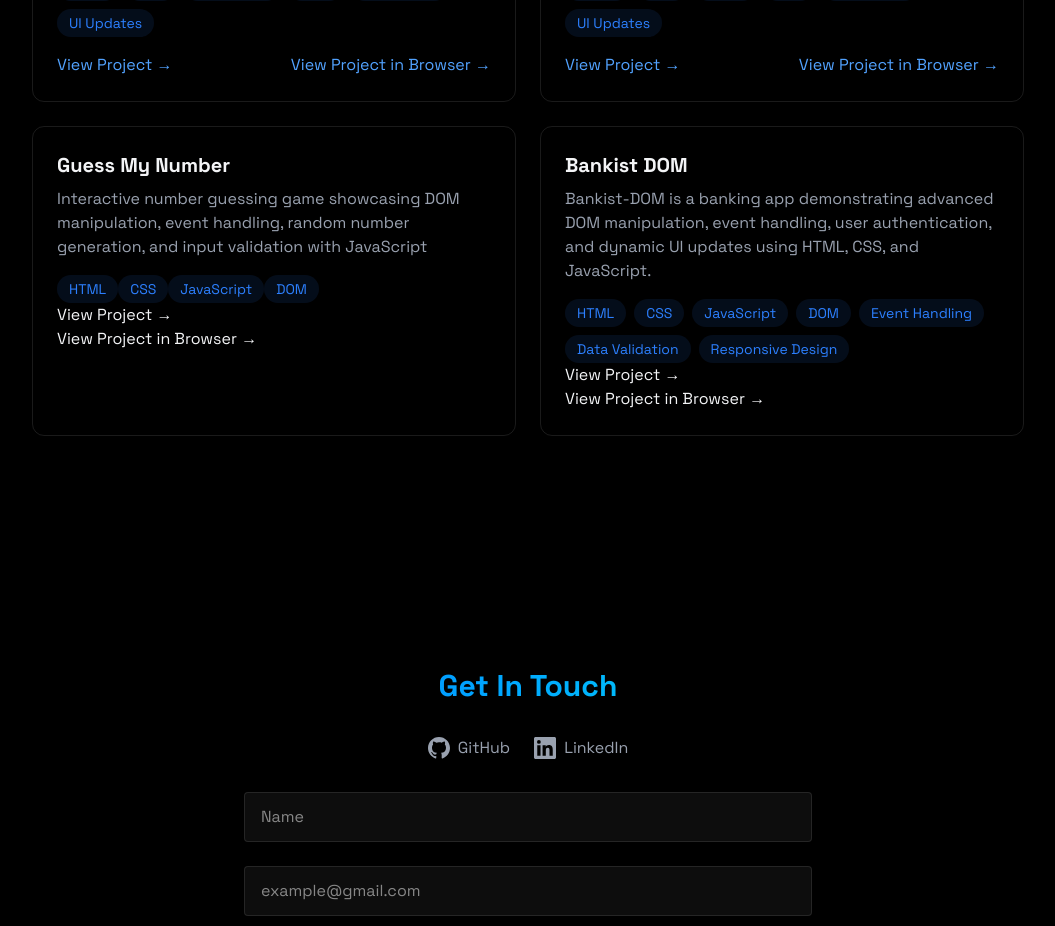
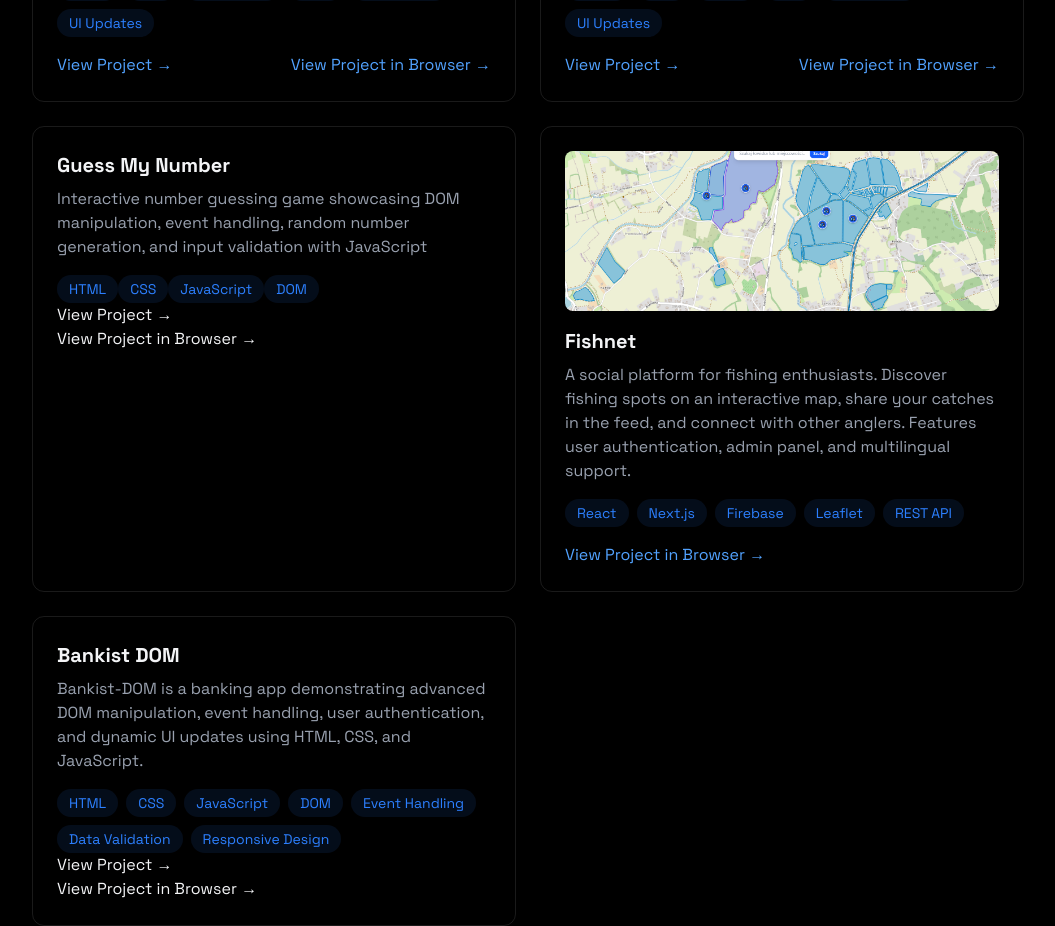
Before and after one commit to DaielCode/Daniel-portfolio, a React (Vite) app: page / in a window 1280 px wide. Shown: the part 2740-3666 px from the top of the page, without its empty margins (112-1167 px from the left). Built offline with nearby package versions, Linux system fonts and the light colour scheme.

Commit message:
Add Fishnet project to portfolio

```diff
--- a/src/components/Projects.jsx
+++ b/src/components/Projects.jsx
@@ -230,6 +230,42 @@ export const Projects = () => {
                 </a>
               </div>
             </div>
+            {/* Fishnet */}
+            <div className="p-6 rounded-xl border border-white/10 hover:-translate-y-1 hover:border-blue-500/30 hover:shadow-[0_2px_8px_rgba(59,130,246,0.1)] transition-all">
+              <img
+                src="/Daniel-portfolio/fishnet.png"
+                alt="Fishnet app"
+                className="w-full h-40 object-cover rounded-lg mb-4"
+              />
+              <h3 className="text-xl font-bold mb-2">Fishnet</h3>
+              <p className="text-gray-400 mb-4">
+                A social platform for fishing enthusiasts. Discover fishing spots
+                on an interactive map, share your catches in the feed, and connect
+                with other anglers. Features user authentication, admin panel, and
+                multilingual support.
+              </p>
+              <div className="flex flex-wrap gap-2 mb-4">
+                {["React", "Next.js", "Firebase", "Leaflet", "REST API"].map(
+                  (tech, key) => (
+                    <span
+                      key={key}
+                      className="bg-blue-500/10 text-blue-500 py-1 px-3 rounded-full text-sm hover:bg-blue-500/20 hover:shadow-[0_2px_8px_rgba(59,130,246,0.2)] transition"
+                    >
+                      {tech}
+                    </span>
+                  )
+                )}
+              </div>
+              <a
+                href="https://fishnetpl.web.app"
+                target="_blank"
+                rel="noopener noreferrer"
+                className="text-blue-400 hover:text-blue-300 transition-colors"
+              >
+                View Project in Browser →
+              </a>
+            </div>
+
             <div className="p-6 rounded-xl border border-white/10 hover:-translate-y-1 hover:border-blue-500/30 hover:shadow-[0_2px_8px_rgba(59,130,246,0.1)] transition-all">
               <h3 className="text-xl font-bold mb-2">Bankist DOM</h3>
               <p className="text-gray-400 mb-4">
```
Also changed, not shown: public/fishnet.png (added).
